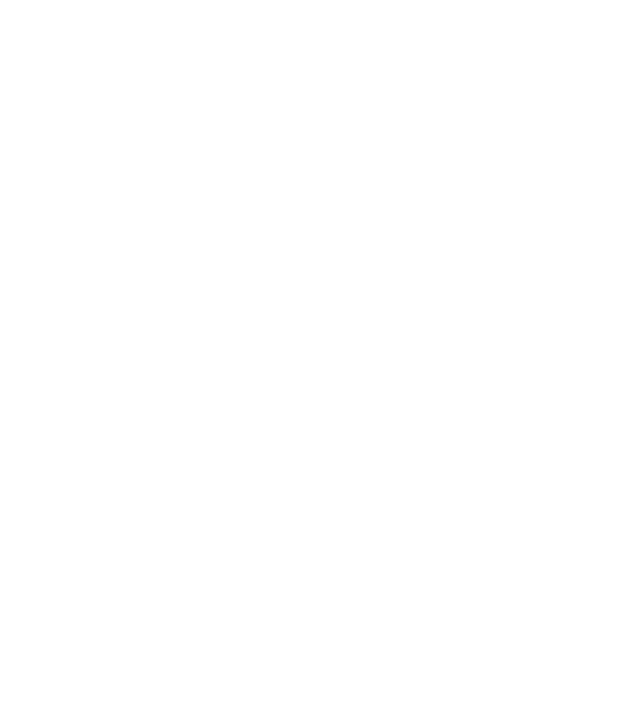
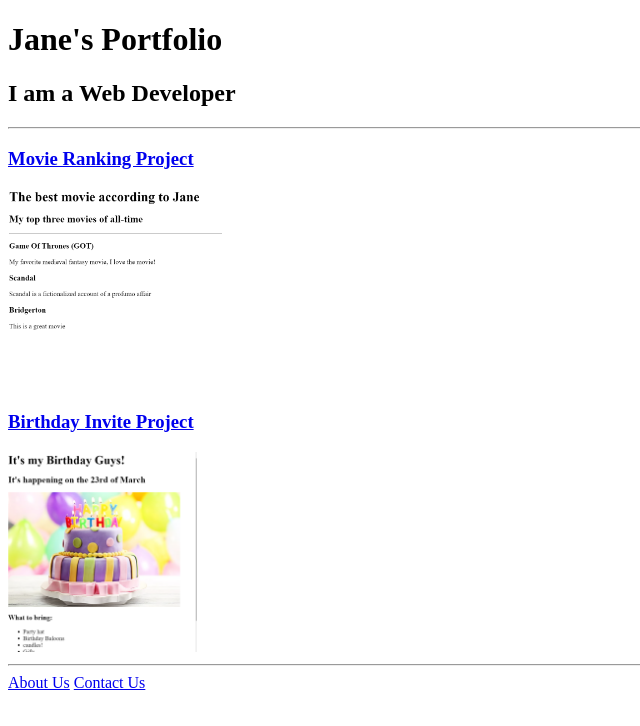
Before and after one commit to JaneChinaza/html-portfolio, a plain HTML site: page index.html in a window 1280 px wide. Shown: the whole page, without its empty margins (0-640 px from the left). Drawn offline with Linux system fonts and the light colour scheme.

Commit message:
Add files via upload

```diff
--- a/index.html
+++ b/index.html
@@ -1,4 +1,25 @@
 <!-- TODO 1: Create the HTML Boilerplate -->
+ <!DOCTYPE html>
+ <html lang="en">
+ <head>
+    <meta charset="UTF-8">
+    <meta name="viewport" content="width=device-width, initial-scale=1.0">
+    <title>Jane's Portfolio</title>
+ </head>
+ <body>
+    <h1>Jane's Portfolio</h1>
+    <h2>I am a Web Developer</h2>
+    <hr>
+    <h3><a href="./public/movie-ranking.html">Movie Ranking Project</a></h3>
+    <img src="./assets/images/movie-image.png" height="200" alt="movie ranking project"><br>
+
+    <h3><a href="./public/birthday-invite.html">Birthday Invite Project</a></h3>
+    <img src="./assets/images/Birthday-image.png" height="200" alt="birthday invite project">
+    <hr>
+    <a href="./public/about.html">About Us</a>
+    <a href="./public/contact.html">Contact Us</a>
+ </body>
+ </html>
 
 <!-- TODO 2: Add Your previous projects' HTML into the public folder -->
 
```
